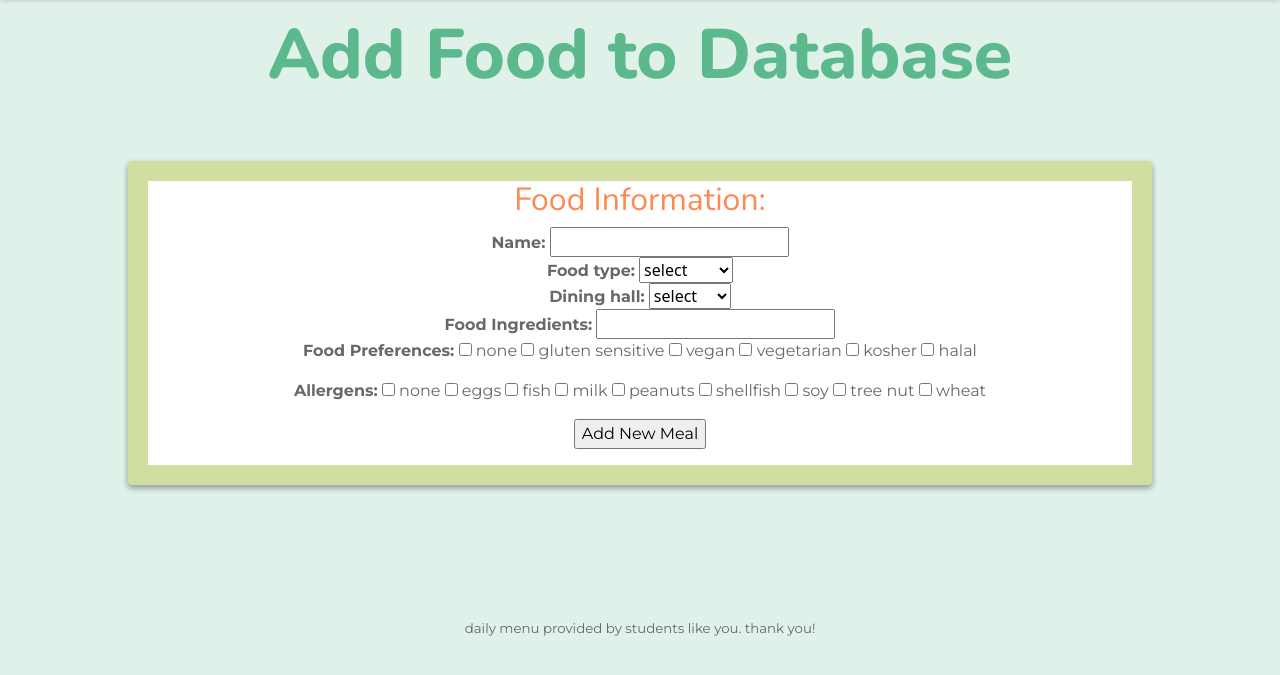
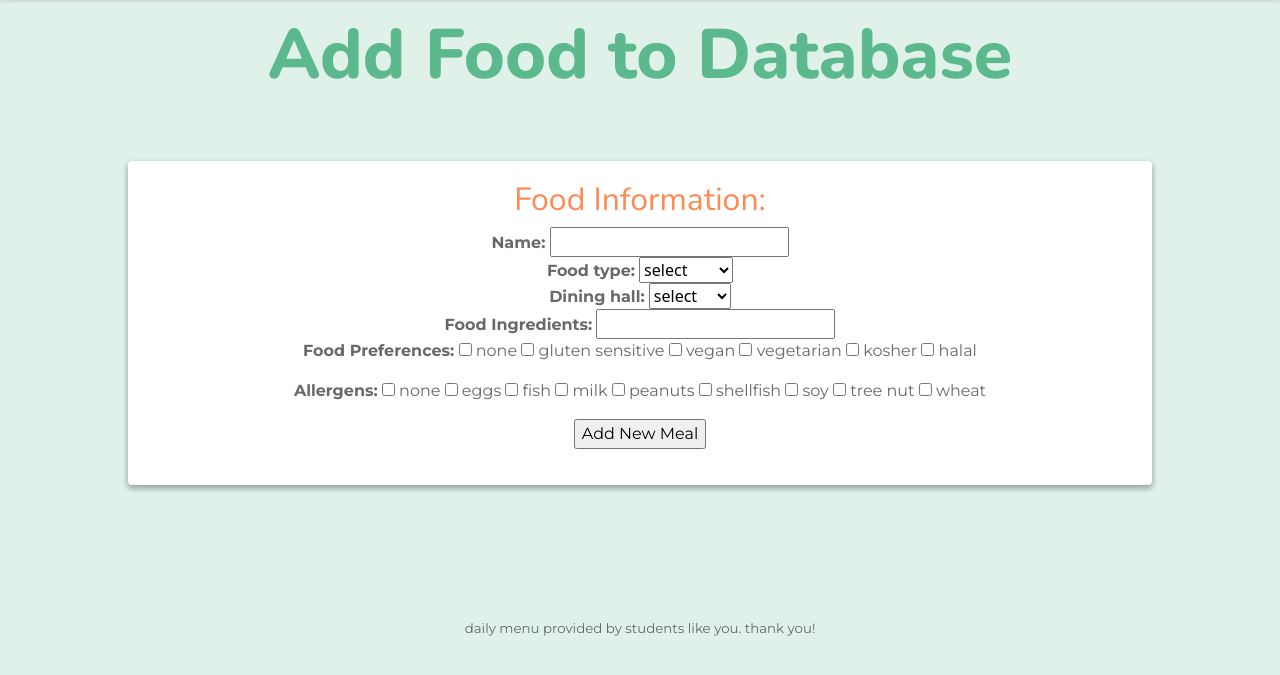
Before and after one commit to fangwenxia/foodie, a Flask app: template templates/dataentry.html in a window 1280 px wide. Shown: the part 70-745 px from the top of the page. Run offline with Flask 2, Linux system fonts and the light colour scheme; the template is opened without the code that fills it, so the values that code supplies are empty; a user stored in the database is signed in.

```diff
--- a/templates/dataentry.html
+++ b/templates/dataentry.html
@@ -3,7 +3,7 @@
 {% block content %}
 <style>
     .addfood {
-        border: 20px solid #d0dea0;
+        border: 20px solid white;
     }
     body {
     background-color:#5cb88d32;
```
